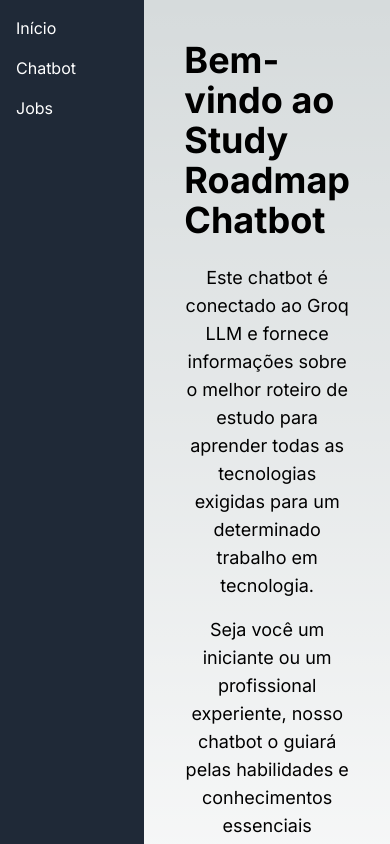
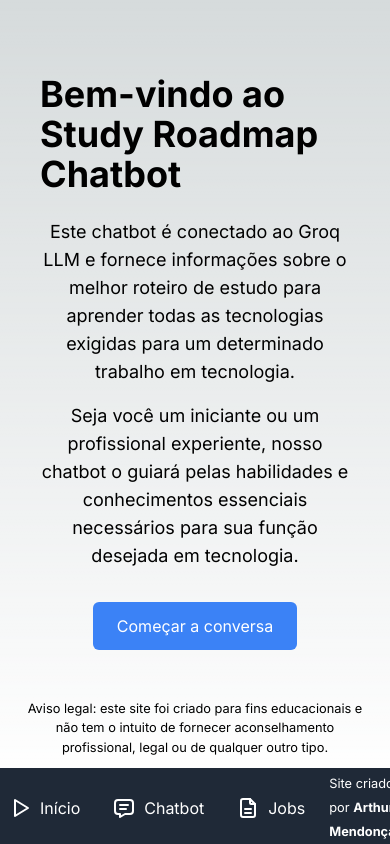
Before and after one commit to arthur-mendonca/nextjs-chatbot-groq, a Next.js app: page /start in a window 390 px wide. Shown: the top 844 px of the page. Built offline with nearby package versions, Linux system fonts and the light colour scheme.

Commit message:
update: ajustar estilos para criar responsibidade mobile

```diff
--- a/app/(intern)/jobs/page.tsx
+++ b/app/(intern)/jobs/page.tsx
@@ -47,7 +47,7 @@
 
   return (
     <Layout>
-      <div className="p-8 gap-4 flex flex-col overflow-auto max-h-[95vh]">
+      <div className="p-8 gap-4 flex flex-col overflow-auto max-h-[93vh]">
         <div className="bg-zinc-800 p-4 rounded-md">
           <h1 className="text-2xl font-bold mb-4">Jobs</h1>
           <p>
@@ -81,7 +81,7 @@
                   </div>
                   {job.studyRoutes && job.studyRoutes.length > 0 && (
                     <div className="flex flex-col bg-zinc-900 rounded-md">
-                      <h3 className="p-2 mx-4 my-4 text-lg font-medium bg-green-800 rounded-md text-center">
+                      <h3 className="p-2 mx-4 my-4 text-lg font-medium bg-zinc-600 rounded-md text-center">
                         Rota de estudo sugerida:
                       </h3>
                       <ul className="p-4 mx-4 overflow-auto max-h-[40vh]">
--- a/app/(intern)/start/page.tsx
+++ b/app/(intern)/start/page.tsx
@@ -12,7 +12,7 @@
 
   return (
     <Layout>
-      <div className="min-h-screen flex flex-col items-center justify-center p-4">
+      <div className="min-h-[80vh] flex flex-col items-center justify-center p-4">
         <h1 className="text-4xl font-bold mb-6">
           Bem-vindo ao Study Roadmap Chatbot
         </h1>
@@ -32,6 +32,15 @@
           Começar a conversa
         </button>
       </div>
+      <div>
+        <small>
+          <p className="text-center">
+            Aviso legal: este site foi criado para fins educacionais e não tem o
+            intuito de fornecer aconselhamento profissional, legal ou de
+            qualquer outro tipo.
+          </p>
+        </small>
+      </div>
     </Layout>
   );
 };
--- a/app/components/Chatbot/Chatbot.tsx
+++ b/app/components/Chatbot/Chatbot.tsx
@@ -76,7 +76,7 @@
   };
 
   return (
-    <div className="w-full flex flex-col gap-6">
+    <div className="w-full flex flex-col gap-6 h-screen mb-14 sm:mb-0 sm:h-auto">
       <div className="bg-zinc-800 h-[60vh]  p-4 rounded-md overflow-auto">
         {messages.map((message, index) => (
           <div key={index} className={message.role}>
@@ -84,7 +84,11 @@
           </div>
         ))}
       </div>
-      <div className="flex items-center justify-center">
+      <div className="flex flex-col gap-4 items-center justify-center">
+        <p className="mx-12 text-center">
+          Insira no formulário um título de vaga, descrição de vaga e as
+          tecnologias associadas à vaga para receber um roadmap de estudos.
+        </p>
         <JobForm onSubmit={handleJobData} />
       </div>
     </div>
--- a/app/components/Layout/Layout.tsx
+++ b/app/components/Layout/Layout.tsx
@@ -10,12 +10,13 @@
 const Layout: React.FC<{ children: React.ReactNode }> = (
   props: LayoutProps
 ) => {
-  const [showJobs, setShowJobs] = useState(false);
-
   return (
-    <div className={`flex ${props.className}`}>
-      <Menu showJobs={showJobs} setShowJobs={setShowJobs} />
-      <div className="w-full max-w-[1024px] mx-auto">
+    <div
+      className={`flex flex-col-reverse sm:flex-row sm:flex ${props.className}`}>
+      <div className="">
+        <Menu />
+      </div>
+      <div className="max-w-[1024px] mx-auto ">
         <main className={`flex-1 p-6`}>{props.children}</main>
       </div>
     </div>
--- a/app/components/Menu/Menu.tsx
+++ b/app/components/Menu/Menu.tsx
@@ -1,33 +1,51 @@
 import React from "react";
 import Link from "next/link";
+import { IconPlayerPlay } from "@tabler/icons-react";
+import { IconMessage } from "@tabler/icons-react";
+import { IconFileDescription } from "@tabler/icons-react";
 
-interface MenuProps {
-  showJobs: boolean;
-  setShowJobs: (showJobs: boolean) => void;
-}
+interface MenuProps {}
 
-export const Menu: React.FC<MenuProps> = ({ showJobs, setShowJobs }) => {
+export const Menu: React.FC<MenuProps> = () => {
   return (
-    <aside className="w-64 h-screen bg-gray-800 text-white p-4">
-      <nav>
-        <ul>
-          <li className="mb-4">
+    <aside
+      className={`fixed bottom-0 right-0 left-0 flex items-center
+      justify-between w-full bg-gray-800 text-white
+      sm:static sm:h-screen sm:flex-col sm:w-60 sm:items-start sm:pl-4`}>
+      <nav className="mt-5 w-full">
+        <ul className="flex sm:flex-col">
+          <li className="mb-4 flex gap-2 hover:bg-zinc-500 mr-4 p-2 rounded-md ">
+            <IconPlayerPlay />
             <Link href="/start" className="text-white cursor-pointer">
               Início
             </Link>
           </li>
-          <li className="mb-4">
+          <li className="mb-4 flex gap-2 hover:bg-zinc-500 mr-4 p-2 rounded-md ">
+            <IconMessage />
             <Link href="/chatbot" className="text-white cursor-pointer">
               Chatbot
             </Link>
           </li>
-          <li className="mb-4">
+          <li className="mb-4 flex gap-2 hover:bg-zinc-500 mr-4 p-2 rounded-md">
+            <IconFileDescription />
             <Link href="/jobs" className="text-white cursor-pointer">
               Jobs
             </Link>
           </li>
         </ul>
       </nav>
+      <div className="sm:mb-4">
+        <Link
+          href="https://www.arthurmendonca.com"
+          target="_blank"
+          rel="noopener noreferrer">
+          <span>
+            <small>
+              Site criado por <span className="font-bold">Arthur Mendonça</span>
+            </small>
+          </span>
+        </Link>
+      </div>
     </aside>
   );
 };
```
